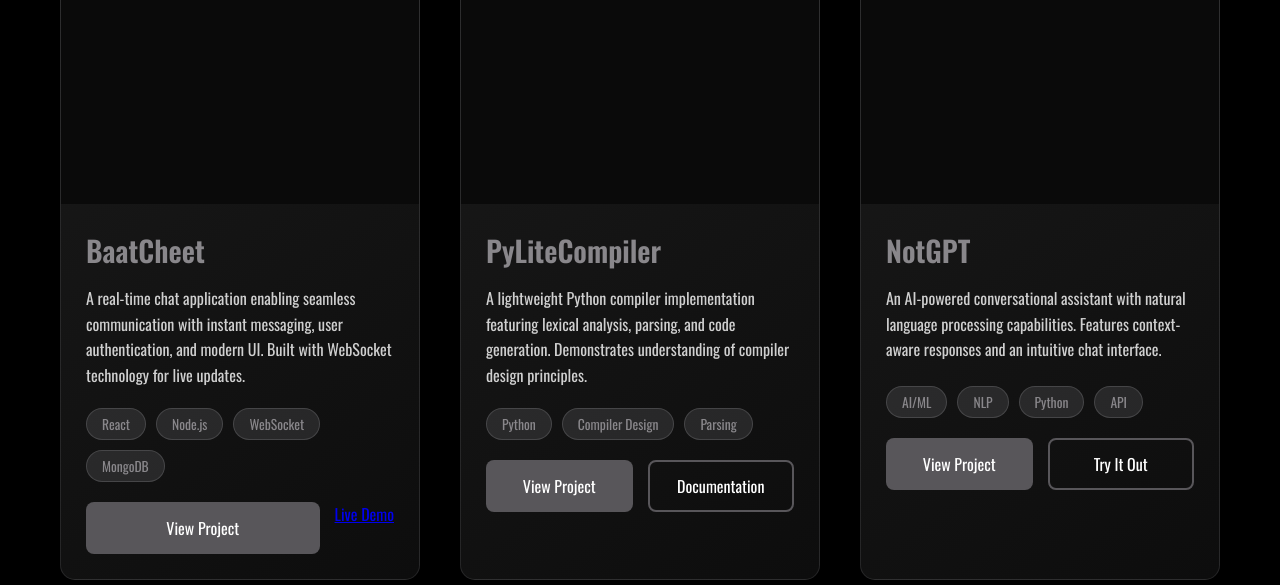
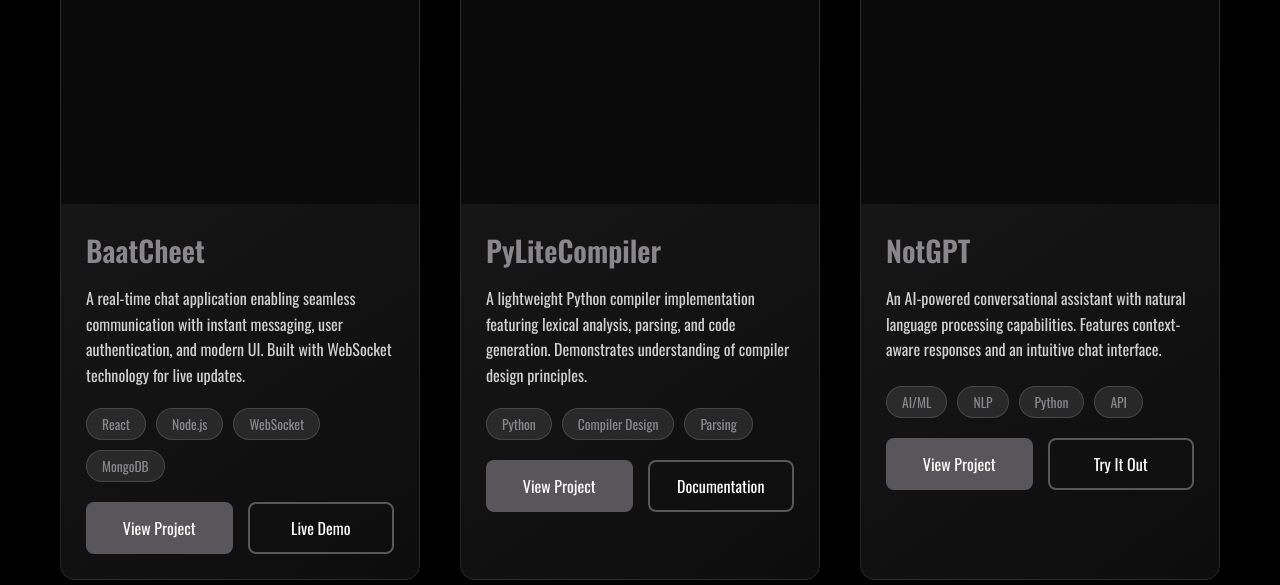
Before and after one commit to raviipariharr/Portfolio, a plain HTML site: page project.html in a window 1280 px wide. Shown: the part 367-952 px from the top of the page. Drawn offline with nearby package versions, Linux system fonts and the light colour scheme.

Commit message:
Fix HTML formatting and improve structure

```diff
--- a/project.html
+++ b/project.html
@@ -284,7 +284,7 @@
                     </div>
                     <div class="project-links">
                         <a href="https://github.com/raviipariharr/BaatCheet" class="project-btn" target="_blank">View Project</a>
-                        <a href="#" class="https://baatcheet-uevz.onrender.com">Live Demo</a>
+                        <a href="https://baatcheet-uevz.onrender.com" class="project-btn secondary">Live Demo</a>
                     </div>
                 </div>
             </div>
```
